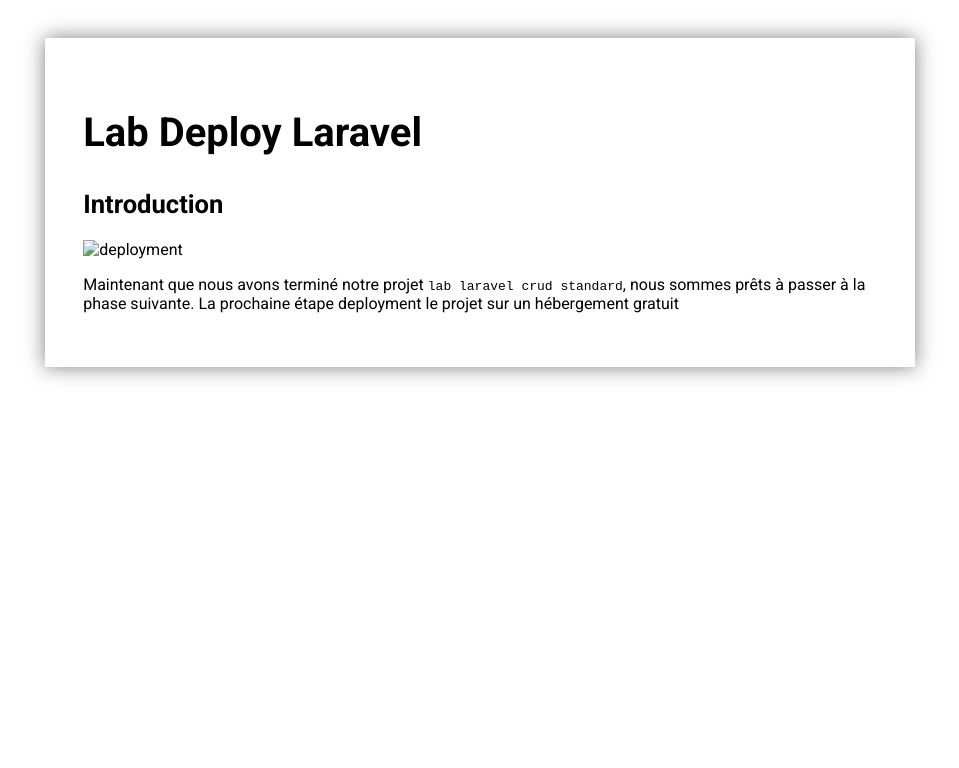
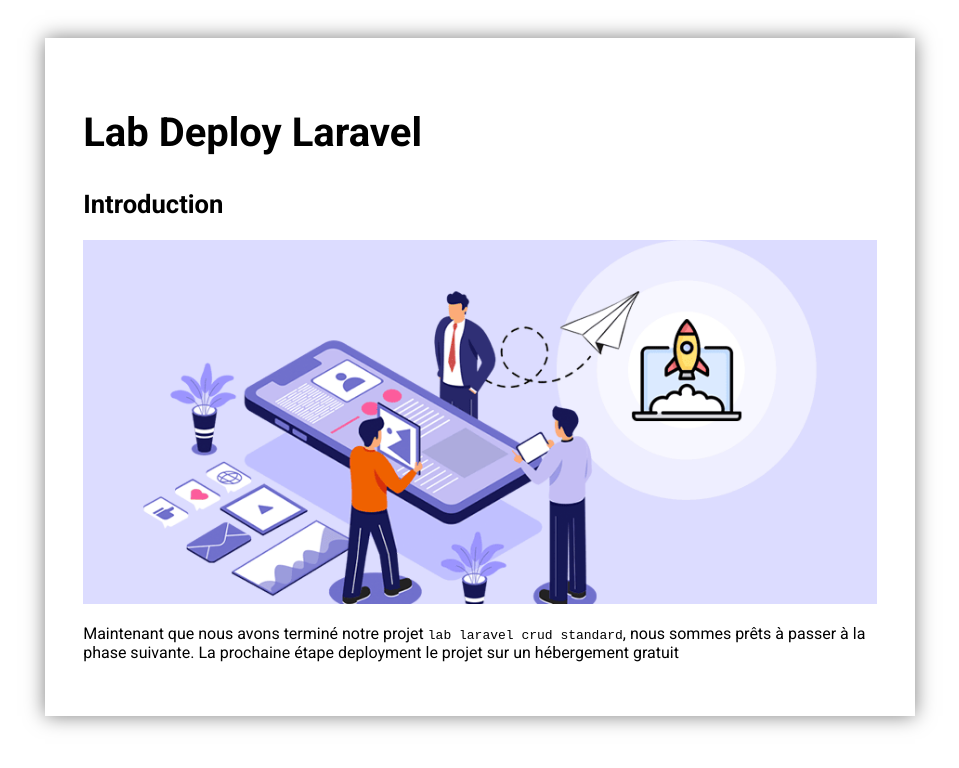
Before and after one commit to labs-web/lab-deploy-laravel, a Jekyll site: the page built from docs/1.introduction/introduction.md, in a window 1280 px wide. Shown: the top 768 px of the page, without its empty margins (160-1119 px from the left). Built offline with Jekyll 4.4.1, drawn with Linux system fonts in a browser that asks for light colours.

Commit message:
réalisation de tache introduction

```diff
--- a/docs/1.introduction/introduction.md
+++ b/docs/1.introduction/introduction.md
@@ -6,6 +6,6 @@ order: 1
 <!--  -->
 
 ## Introduction
-![deployment]({{site.baseurl}}/1.introduction/images/deployment.png)
+![deployment](/lab-deploy-laravel/1.introduction/images/deployment.png)
 
 Maintenant que nous avons terminé notre projet `lab laravel crud standard`, nous sommes prêts à passer à la phase suivante. La prochaine étape deployment le projet sur un hébergement gratuit
```
Also changed, not shown: docs/index.md (+1 -1 lines), docs/1.introduction/images/deployment.png (added).
